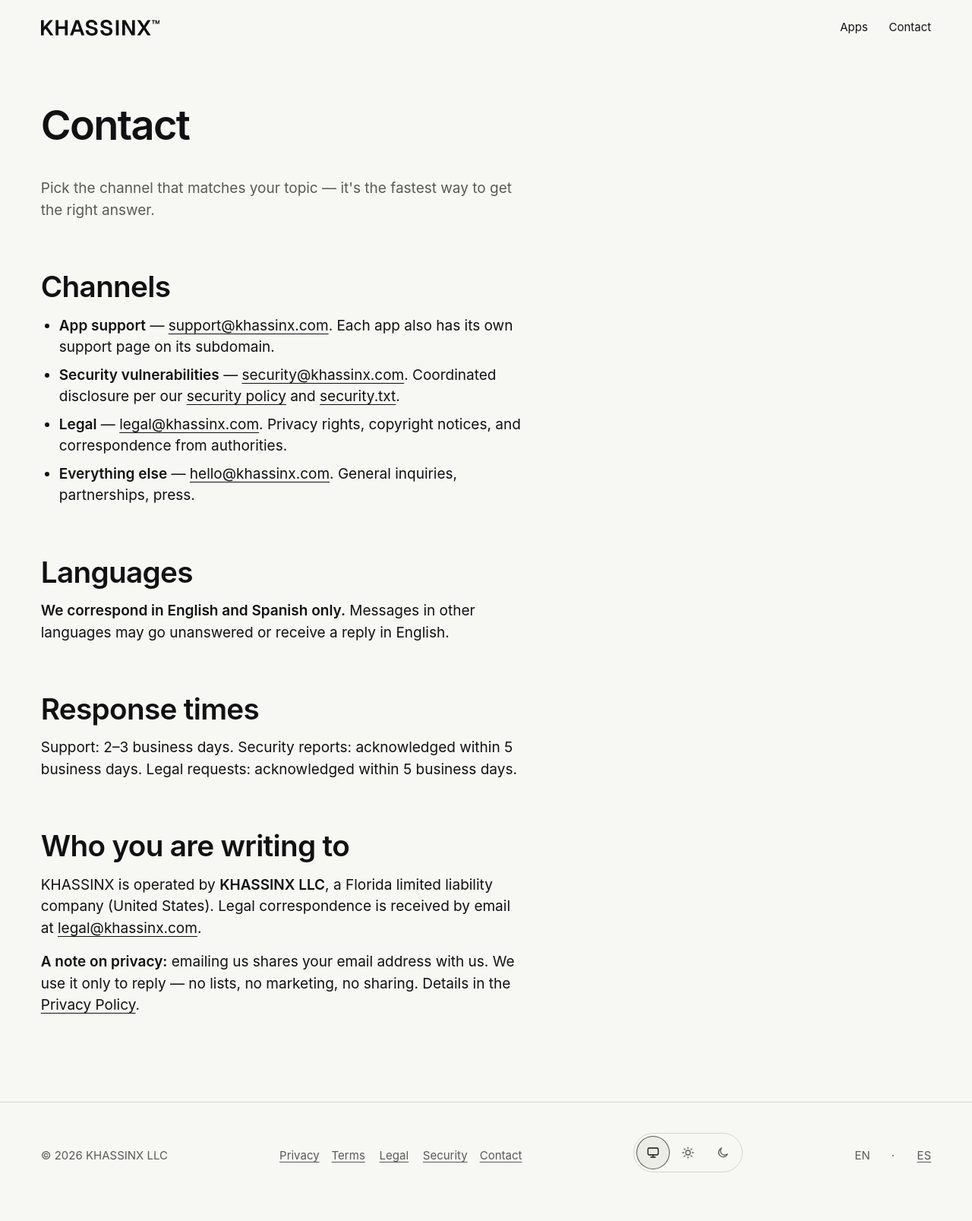
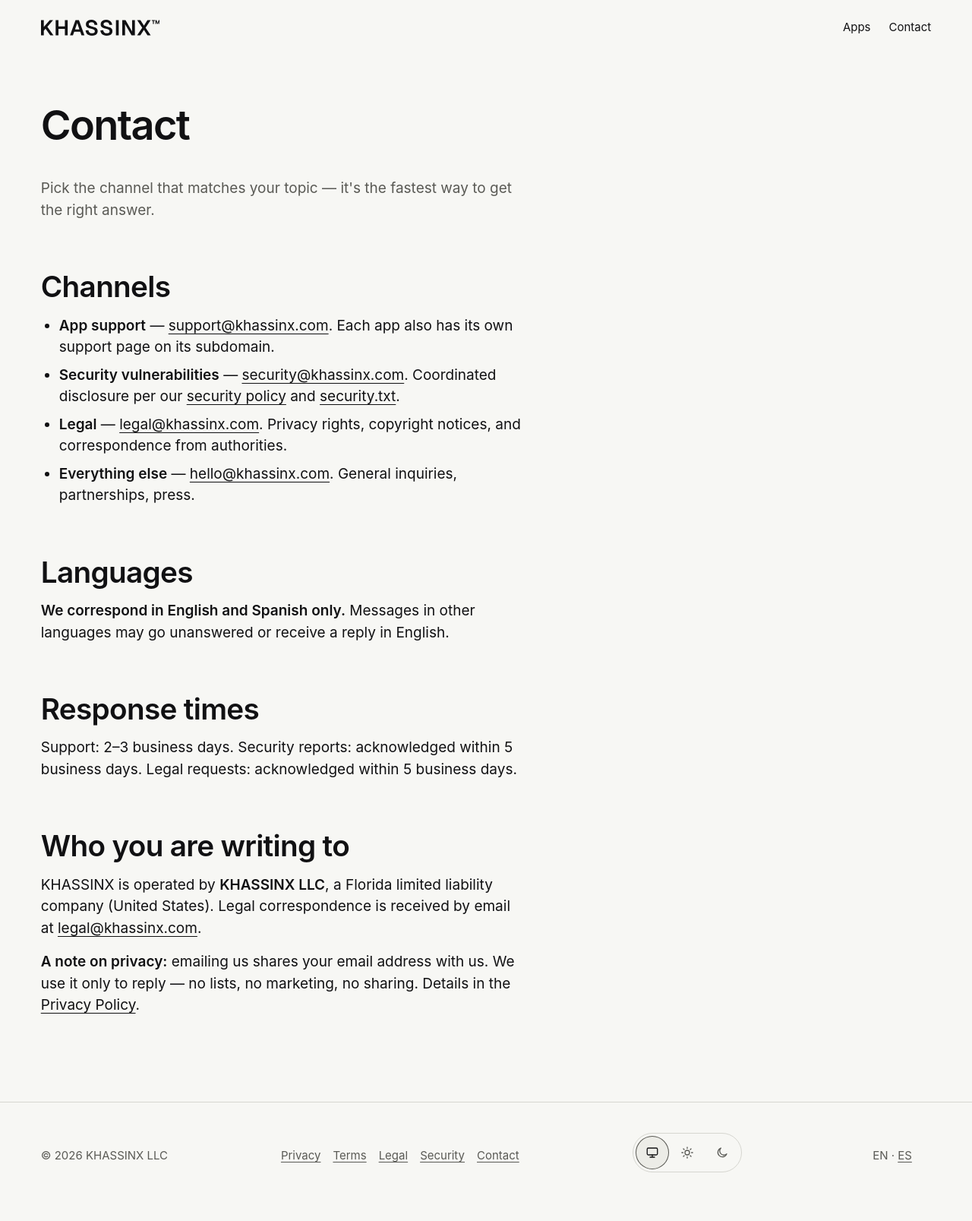
Before and after one commit to KhassinX/khassinx-apex-web, a Jekyll site: the page built from contact/index.html, in a window 1280 px wide. Shown: the whole page at 76% size. Built offline with Jekyll 4.4.1, drawn with Linux system fonts in a browser that asks for light colours.

Commit message:
fix: even nav rhythm, one-unit language switch, footer names the entity only
Short links were centered inside their 44px minimum, so the visible gaps
were uneven (31 vs 40px in the header, 16-21px in the footer) and the
language switch read EN ···· · ···· ES. Rhythm now comes from padding, and
each language code hugs the dot. The footer drops "A KHASSINX app": the
entity alone links to the umbrella. Adds mobile-web-app-capable where the
Apple tag was already present.

Co-Authored-By: Claude Opus 5.5 <noreply@anthropic.com>
Claude-Session: https://claude.ai/code/session_01HcbMZm97AK2qBxhKYzgV1m

```diff
--- a/assets/css/primitives.css
+++ b/assets/css/primitives.css
@@ -77,8 +77,9 @@ a:hover { text-decoration-thickness: 2px; }
   min-height: var(--khassinx-head-h);
   padding-block: var(--khassinx-s-3);
 }
-.head nav { display: flex; gap: var(--khassinx-s-4) var(--khassinx-s-5); }
-.head nav a { color: var(--khassinx-ink); text-decoration: none; white-space: nowrap; font-size: var(--khassinx-t-small); }
+/* The visible rhythm comes from padding, not from centering short words in a 44px box. */
+.head nav { display: flex; gap: var(--khassinx-s-4) 0; margin-inline: calc(var(--khassinx-s-3) * -1); }
+.head nav a { padding-inline: var(--khassinx-s-3); color: var(--khassinx-ink); text-decoration: none; white-space: nowrap; font-size: var(--khassinx-t-small); }
 .head nav a:hover { text-decoration: underline; }
 
 .wordmark { color: var(--khassinx-ink); text-decoration: none; }
@@ -107,7 +108,8 @@ a:hover { text-decoration-thickness: 2px; }
   color: var(--khassinx-ink-2);
 }
 .foot-row { display: flex; flex-wrap: wrap; align-items: baseline; justify-content: space-between; gap: var(--khassinx-s-3) var(--khassinx-s-6); }
-.foot nav { display: flex; flex-wrap: wrap; gap: var(--khassinx-s-1) var(--khassinx-s-4); }
+.foot nav { display: flex; flex-wrap: wrap; gap: var(--khassinx-s-1) 0; margin-inline: calc(var(--khassinx-s-2) * -1); }
+.foot nav a { padding-inline: var(--khassinx-s-2); }
 .foot a { color: var(--khassinx-ink-2); }
 .foot a:hover { color: var(--khassinx-ink); }
 .visually-hidden {
@@ -161,7 +163,8 @@ a:hover { text-decoration-thickness: 2px; }
 }
 nav a { justify-content: center; }
 .lang span { display: inline-block; min-width: 44px; }
-.lang > :last-child { justify-content: flex-end; text-align: right; }
+/* Each code hugs the dot, so «EN · ES» reads as one unit; the 44px target grows outward. */
+.lang > :first-child { justify-content: flex-end; text-align: right; }
 
 .doc { padding-block: var(--khassinx-s-7) var(--khassinx-s-8); }
 .doc h1 { max-width: 20em; font-size: var(--khassinx-t-title); line-height: 1.08; letter-spacing: -0.03em; overflow-wrap: break-word; }
```
